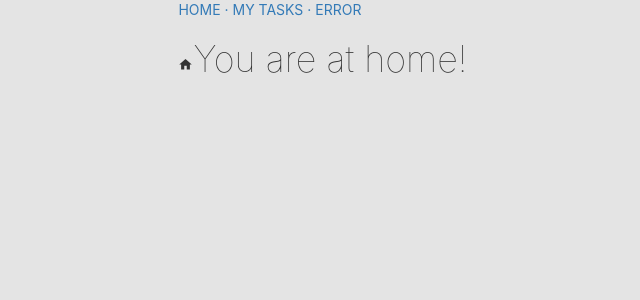
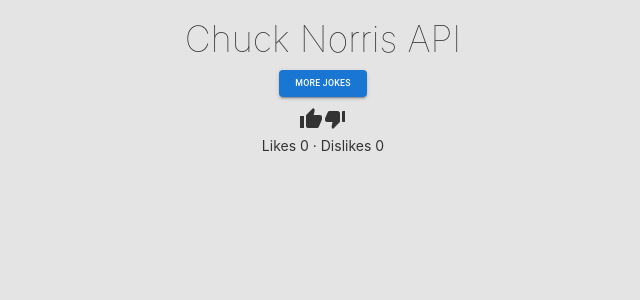
Before and after one commit to javierallvarez/react-open-bootcamp, a React (Create React App) app: page / in a window 1280 px wide. Shown: the top 300 px of the page, without its empty margins (317-957 px from the left). Built offline with nearby package versions, Linux system fonts and the light colour scheme.

Commit message:
Ejercicios sesiones 19, 20 y 21

```diff
--- a/package.json
+++ b/package.json
@@ -10,6 +10,7 @@
     "@testing-library/jest-dom": "^5.16.4",
     "@testing-library/react": "^13.3.0",
     "@testing-library/user-event": "^13.5.0",
+    "axios": "^0.27.2",
     "bootstrap": "^3.4.1",
     "bootstrap-icons": "^1.9.1",
     "formik": "^2.2.9",
--- /dev/null
+++ b/src/components/pure/AxiosAPI.jsx
@@ -0,0 +1,56 @@
+import React, { useEffect } from 'react';
+import { useState } from 'react';
+import { getRandomJoke } from '../../utils/config/axiosService';
+
+import ThumbUpIcon from '@mui/icons-material/ThumbUp';
+import ThumbDownAltIcon from '@mui/icons-material/ThumbDownAlt';
+import { Button } from '@mui/material';
+
+const Axiosapi = () => {
+
+    const [joke, setJoke] = useState({});
+
+    // useEffect(() => {
+    //     obtainJoke()
+    // }, []);
+
+    const [likes, setLikes] = useState(0);
+    const [dislikes, setDislikes] = useState(0);
+
+    const addLikes = () => {
+        setLikes(likes + 1);
+    }
+
+    const addDislikes = () => {
+        setDislikes(dislikes + 1);
+    }
+
+    const obtainJoke = () => {
+        getRandomJoke()
+        .then((response) => {
+            if (response.status === 200){
+                setJoke(response.data)
+            }
+            console.log(response.data.value)
+        })
+        .catch((error) => {
+            alert(`Something went wrong: ${error}`)
+        })
+    }
+
+
+    return (
+        <div style={{width: '60ch', textAlign: 'center'}}>
+            <h1>Chuck Norris API</h1>
+            <Button variant='contained' onClick={obtainJoke}>More Jokes</Button>
+            <p>{joke.value}</p>
+            <div >
+                <ThumbUpIcon onClick={addLikes} style={{fontSize: '24px', cursor: 'pointer'}}></ThumbUpIcon>
+                <ThumbDownAltIcon onClick={addDislikes} style={{fontSize: '24px', cursor: 'pointer'}}/>
+            </div>
+                <p>Likes {likes} · Dislikes {dislikes}</p>
+        </div>
+    );
+}
+
+export default Axiosapi;
--- a/src/index.js
+++ b/src/index.js
@@ -10,12 +10,14 @@
 import App from './App';
 import reportWebVitals from './reportWebVitals';
 import AppRouting from './AppRouting';
+import Axiosapi from './components/pure/AxiosAPI';
 
 const root = ReactDOM.createRoot(document.getElementById('root'));
 root.render(
   <React.StrictMode>
     {/* <App /> */}
-    <AppRouting/>
+    {/* <AppRouting/> */}
+    <Axiosapi/>
   </React.StrictMode>
 );
 
--- /dev/null
+++ b/src/utils/config/axios.config.js
@@ -0,0 +1,10 @@
+import axios from 'axios';
+
+// Default config:
+export default axios.create(
+    {
+        baseURL: 'https://api.chucknorris.io/jokes/random',
+        responseType: 'json',
+        timeout: 6000
+    }
+)
--- /dev/null
+++ b/src/utils/config/axiosService.js
@@ -0,0 +1,11 @@
+import APIRequest from './axios.config'
+
+export function getRandomJoke() {
+    // Add a / to the url https://api.chucknorris.io:
+    return APIRequest.get('/', {
+        // Resolve only if the status code is less than 500:
+        validateStatus: function (status) {
+            return status < 500;
+        }
+    })
+}
```
Also changed, not shown: 1 other file (tests, documents, lock files or other folders).
